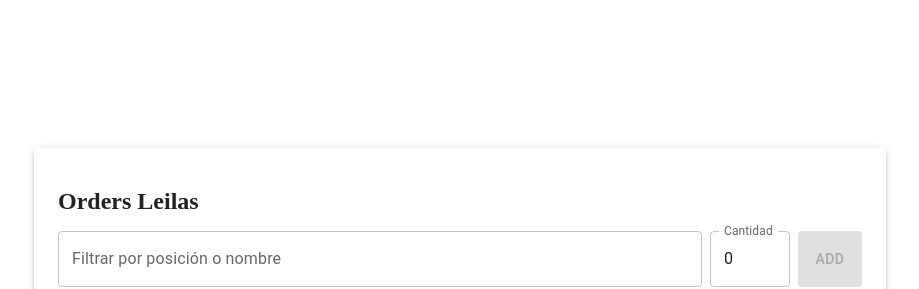
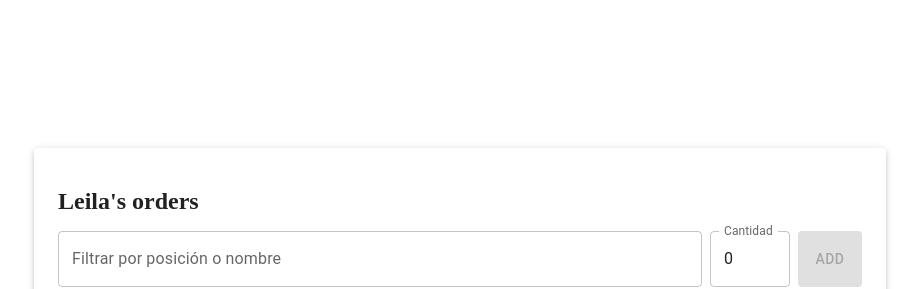
Before and after one commit to heredialucas/leila-app, a React (Vite) app: page / in a window 1280 px wide. Shown: the top 289 px of the page, without its empty margins (180-1099 px from the left). Built offline with nearby package versions, Linux system fonts and the light colour scheme.

Commit message:
change title

```diff
--- a/src/App.jsx
+++ b/src/App.jsx
@@ -220,7 +220,7 @@
               marginBottom: "1rem",
             }}
           >
-            Orders Leilas
+            {"Leila's orders"}
           </h1>
 
           <Box sx={{ display: "flex", marginBottom: 2, gap: 1 }}>
```
